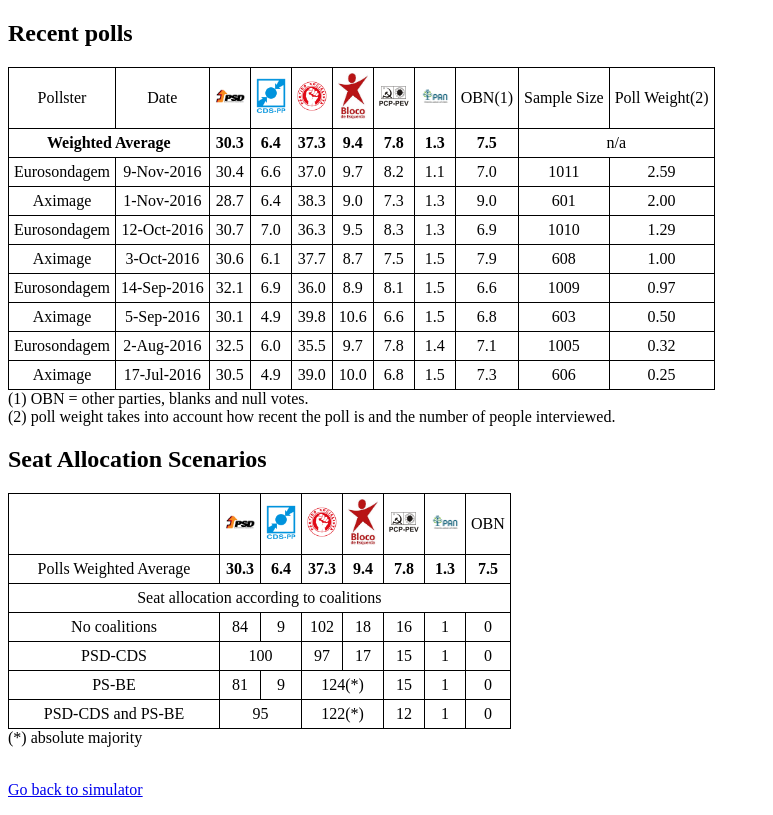
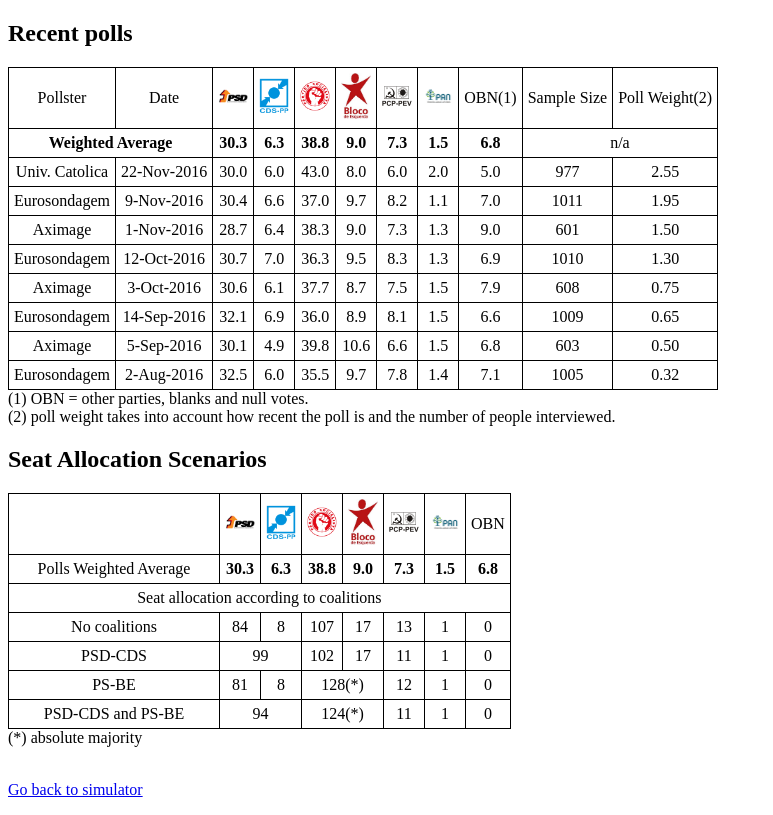
Before and after one commit to tiagotvv/tiagotvv.github.io, a plain HTML site: page app/polls.html in a window 1280 px wide. Shown: the whole page, without its empty margins (0-773 px from the left). Drawn offline with nearby package versions, Linux system fonts and the light colour scheme.

Commit message:
updated poll results 22-Nov

```diff
--- a/app/polls.html
+++ b/app/polls.html
@@ -25,32 +25,38 @@
    </tr>
    <tr>
      <td colspan="2"> <b> Weighted Average </b> </td>
-     <td> <b>30.3 </td><td><b> 6.4 </td><td><b>37.3</td><td><b> 9.4 </td><td><b>7.8</td><td><b>	1.3</td><td><b>7.5 </td><td colspan="2">n/a</td>
+     <td> <b>30.3 </td><td><b> 6.3 </td><td><b>38.8</td><td><b> 9.0 </td><td><b>7.3</td><td><b>	1.5</td><td><b>6.8 </td><td colspan="2">n/a</td>
   </tr>
+  <tr>
+    <td> Univ. Catolica </td> <td> 22-Nov-2016 </td>
+    <td> 30.0</td><td> 6.0</td><td> 43.0 </td><td> 8.0 </td><td> 6.0 </td><td> 2.0 </td><td> 5.0 </td>
+    <td> 977 </td> <td> 2.55 </td>
+  </tr>
+  <tr>
   <tr>
     <td> Eurosondagem </td> <td> 9-Nov-2016 </td>
     <td> 30.4</td><td> 6.6</td><td> 37.0 </td><td> 9.7 </td><td> 8.2 </td><td> 1.1 </td><td> 7.0 </td>
-    <td> 1011 </td> <td> 2.59 </td>
+    <td> 1011 </td> <td> 1.95 </td>
   </tr>
   <tr>
     <td> Aximage </td> <td> 1-Nov-2016 </td>
     <td> 28.7</td><td> 6.4</td><td> 38.3 </td><td> 9.0 </td><td> 7.3 </td><td> 1.3 </td><td> 9.0 </td>
-    <td> 601 </td> <td> 2.00 </td>
+    <td> 601 </td> <td> 1.50 </td>
   </tr>
   <tr>
     <td> Eurosondagem </td> <td> 12-Oct-2016 </td>
     <td> 30.7</td><td> 7.0</td><td> 36.3 </td><td> 9.5 </td><td> 8.3 </td><td> 1.3 </td><td> 6.9 </td>
-    <td> 1010 </td> <td> 1.29 </td>
+    <td> 1010 </td> <td> 1.30 </td>
   </tr>
   <tr>
    <td> Aximage </td> <td> 3-Oct-2016 </td>
    <td> 30.6</td><td> 6.1</td><td> 37.7 </td><td> 8.7 </td><td> 7.5 </td><td> 1.5 </td><td> 7.9 </td>
-   <td> 608 </td> <td> 1.00 </td>
+   <td> 608 </td> <td> 0.75 </td>
   </tr>
   <tr>
     <td> Eurosondagem </td> <td> 14-Sep-2016 </td>
     <td> 32.1</td><td> 6.9</td><td> 36.0 </td><td> 8.9 </td><td> 8.1 </td><td> 1.5 </td><td> 6.6 </td>
-    <td> 1009 </td> <td> 0.97 </td>
+    <td> 1009 </td> <td> 0.65 </td>
   </tr>
   <tr>
    <td> Aximage </td> <td> 5-Sep-2016 </td>
@@ -62,12 +68,12 @@
     <td> 32.5</td><td> 6.0</td><td> 35.5 </td><td> 9.7 </td><td> 7.8 </td><td> 1.4 </td><td> 7.1 </td>
     <td> 1005 </td> <td> 0.32 </td>
   </tr>
-  <tr>
+ <!-- <tr>
    <td> Aximage </td> <td> 17-Jul-2016 </td>
    <td> 30.5</td><td> 4.9</td><td> 39.0 </td><td> 10.0 </td><td> 6.8 </td><td> 1.5 </td><td> 7.3 </td>
    <td> 606 </td> <td> 0.25 </td>
   </tr>
- <!-- <tr>
+  <tr>
     <td> Eurosondagem </td> <td> 6-Jul-2016 </td>
     <td> 32.5</td><td> 6.5</td><td> 35.0 </td><td> 9.5 </td><td> 8.0 </td><td> 1.6 </td><td> 6.9 </td>
     <td> 1023 </td> <td> 0.33 </td>
@@ -97,26 +103,26 @@
        </tr>
        <tr>
          <td>Polls Weighted Average </td>
-         <td> <b>30.3 </td><td><b> 6.4 </td><td><b>37.3</td><td><b> 9.4</td><td><b>7.8</td><td><b>	1.3</td><td><b>7.5 </td>
+         <td> <b>30.3 </td><td><b> 6.3 </td><td><b>38.8</td><td><b> 9.0</td><td><b>7.3</td><td><b>	1.5</td><td><b>6.8 </td>
       </tr>
       <tr>
          <td colspan = "8"> Seat allocation according to coalitions </td>
       </tr>
       <tr>
          <td> No coalitions </td>
-        <td> 84</td><td> 9</td><td> 102 </td><td> 18 </td><td> 16 </td><td> 1 </td><td> 0 </td>
+        <td> 84</td><td> 8</td><td> 107 </td><td> 17 </td><td> 13 </td><td> 1 </td><td> 0 </td>
       </tr>
       <tr>
         <td> PSD-CDS </td>
-        <td colspan="2"> 100</td><td> 97</td><td> 17 </td><td> 15 </td><td> 1 </td><td> 0 </td>
+        <td colspan="2"> 99</td><td> 102</td><td> 17 </td><td> 11 </td><td> 1 </td><td> 0 </td>
       </tr>
       <tr>
         <td> PS-BE </td>
-        <td> 81</td><td> 9</td><td colspan="2"> 124(*) </td><td> 15 </td><td> 1 </td><td> 0 </td>
+        <td> 81</td><td> 8</td><td colspan="2"> 128(*) </td><td> 12 </td><td> 1 </td><td> 0 </td>
       </tr>
       <tr>
         <td> PSD-CDS and PS-BE </td>
-        <td colspan="2"> 95</td> <td colspan="2"> 122(*)  </td><td> 12 </td><td> 1 </td><td> 0 </td>
+        <td colspan="2"> 94</td> <td colspan="2"> 124(*)  </td><td> 11 </td><td> 1 </td><td> 0 </td>
       </tr>
     </table>
     (*) absolute majority
```
Also changed, not shown: app/vote.html (+5 -5 lines).
